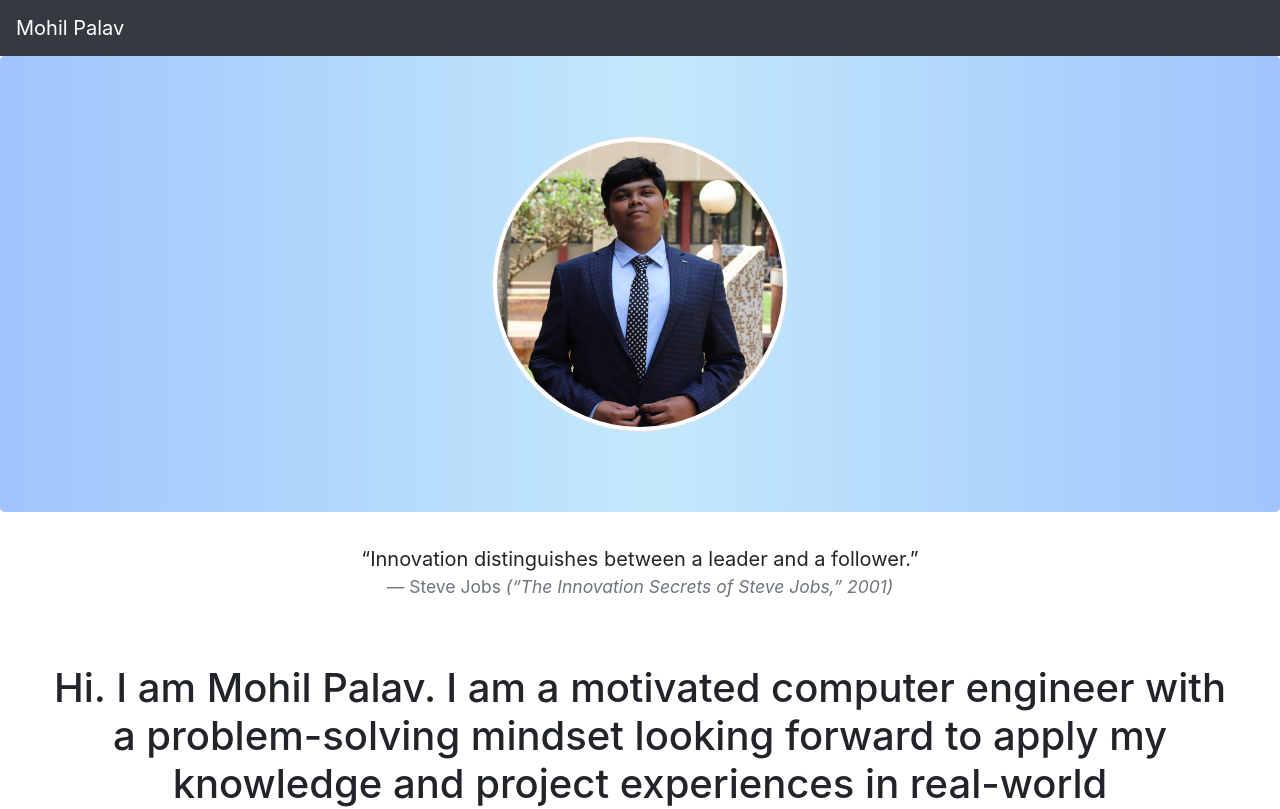
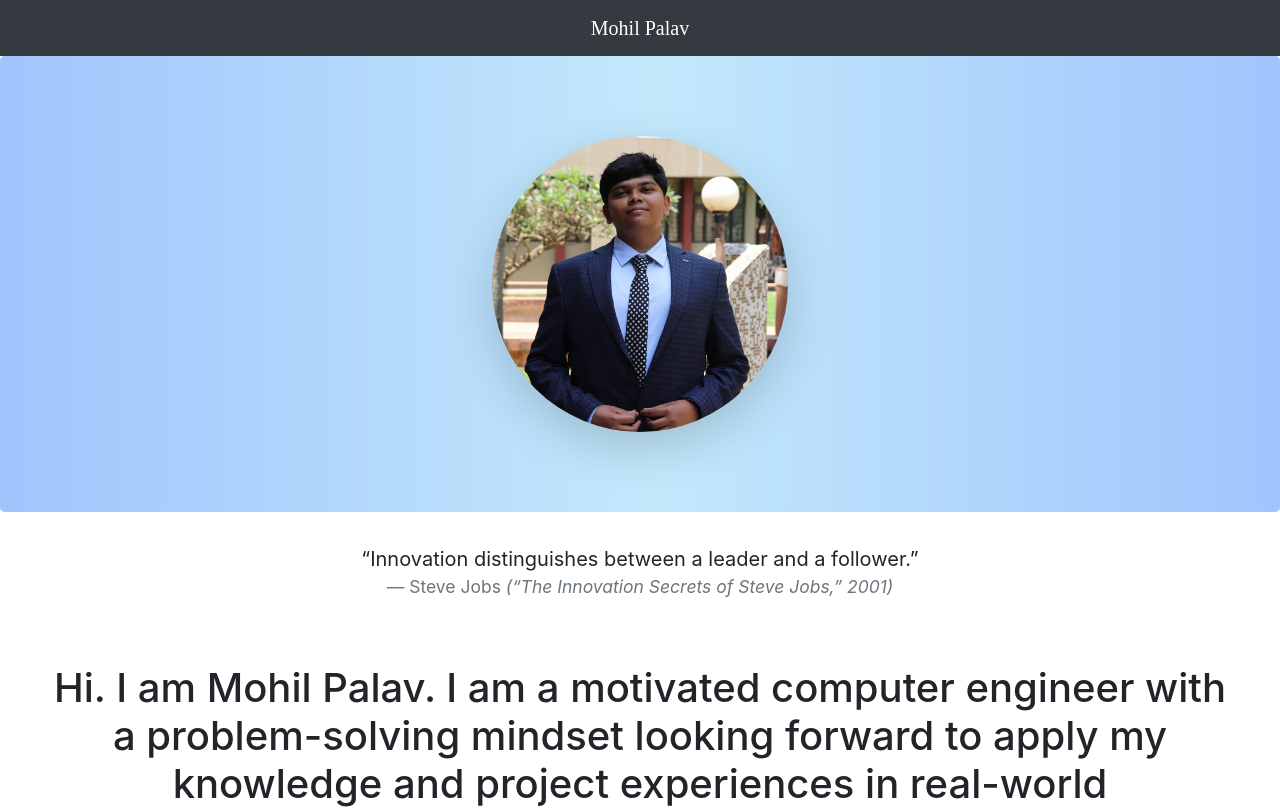
Before and after one commit to Mohilpalav/portfolio, a Vue app: page / in a window 1280 px wide. Shown: the top 809 px of the page. Built offline with nearby package versions, Linux system fonts and the light colour scheme.

Commit message:
Add logo and animation

```diff
--- a/public/index.html
+++ b/public/index.html
@@ -4,14 +4,12 @@
     <meta charset="utf-8">
     <meta http-equiv="X-UA-Compatible" content="IE=edge">
     <meta name="viewport" content="width=device-width,initial-scale=1.0">
-    <link rel="icon" href="<%= BASE_URL %>favicon.ico">
-    <title><%= htmlWebpackPlugin.options.title %></title>
+    <link rel="icon" href="./logo.png">
+    <title>Mohil Palav</title>
   </head>
   <body>
-    <noscript>
-      <strong>We're sorry but <%= htmlWebpackPlugin.options.title %> doesn't work properly without JavaScript enabled. Please enable it to continue.</strong>
-    </noscript>
+
     <div id="app"></div>
-    <!-- built files will be auto injected -->
+
   </body>
 </html>
--- a/src/components/Jumbotron.vue
+++ b/src/components/Jumbotron.vue
@@ -3,7 +3,7 @@
 <div class="Jumbotron">
     <b-jumbotron class="back">
         <b-container fluid class="p-3">
-            <b-img center rounded="circle" class="image mx-auto" thumbnail fluid :src="require('../assets/picture.jpg')"></b-img>
+            <b-img center rounded="circle" class="image mx-auto shadow-lg bg-white rounded" :src="require('../assets/picture.jpg')"></b-img>
 
         </b-container>
     </b-jumbotron>
@@ -27,9 +27,12 @@
 <style lang="scss" scoped>
 
 .Jumbotron {
+
     .image{
         width: 25%;
         height: 25%;
+        animation: spin 1s cubic-bezier(.8, 0, .2, 1);
+        border: none;
     }
 
     .back{
@@ -38,6 +41,11 @@
 
     .about{
         text-align: center;
+    }
+
+    @keyframes spin {
+        50% { transform: rotate(0deg);}
+        100% { transform: rotate(360deg);}
     }
 
 }
--- a/src/components/NavBar.vue
+++ b/src/components/NavBar.vue
@@ -3,7 +3,7 @@
 
     <div class="Navbar">
         <b-navbar class="nav" toggleable type="dark" variant="dark">
-            <b-navbar-brand>
+            <b-navbar-brand class="mx-auto">
                 Mohil Palav
             </b-navbar-brand>
         </b-navbar>
@@ -17,9 +17,13 @@
 
 <style lang="scss" scoped>
 .Navbar{
+    @import url('https://fonts.googleapis.com/css2?family=Bree+Serif&display=swap');
+
     .nav{
-    position: relative;
-    width: 100%;
+        position: relative;
+        width: 100%;
+        font-family: 'Bree Serif', serif;
+        font: 200;
 }
 }
 
```
Also changed, not shown: public/logo.png (added), 1 other file (tests, documents, lock files or other folders).
